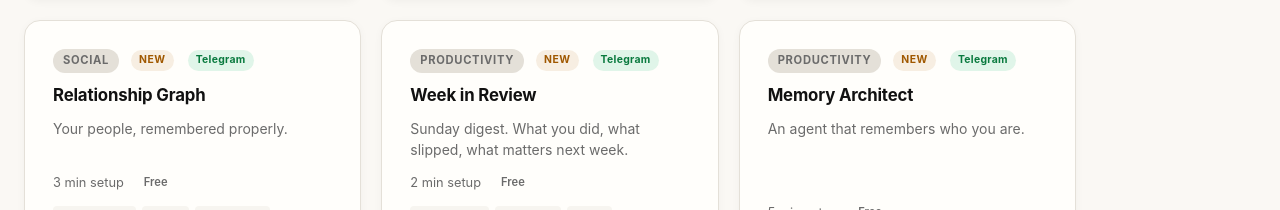
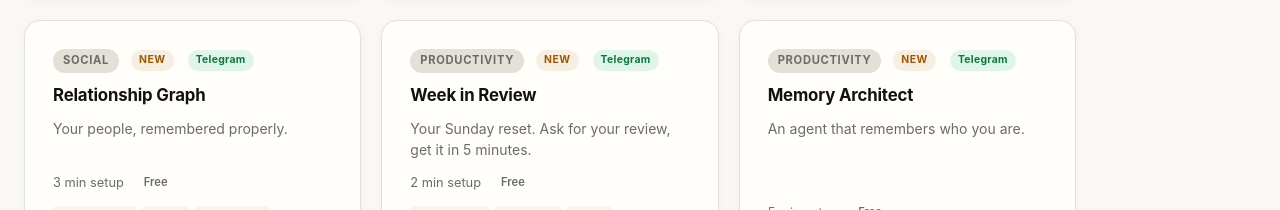
Before and after one commit to AgentStandard/web, a React (Vite) app: page / in a window 1280 px wide. Shown: the part 4174-4384 px from the top of the page. Built offline with nearby package versions, Linux system fonts and the light colour scheme; no server answers; the database is empty.

Commit message:
Top 5 Forge fixes: /packages Builder category, week-in-review honest, footer unicode, gift CTA live

```diff
--- a/src/App.jsx
+++ b/src/App.jsx
@@ -538,7 +538,7 @@ const packages = [
     slug: 'week-in-review',
     isNew: true,
     name: 'Week in Review',
-    tagline: 'Sunday digest. What you did, what slipped, what matters next week.',
+    tagline: 'Your Sunday reset. Ask for your review, get it in 5 minutes.',
     vertical: 'Productivity',
     tier: 'Free',
     setupTime: 2,
@@ -547,9 +547,9 @@ const packages = [
     certified: false,
     telegram: true,
     tags: ['productivity', 'reflection', 'goals', 'weekly-review'],
-    description: 'Every Sunday your agent reviews your week - what you accomplished, what did not happen, and what needs attention. Delivered proactively. No prompting required.',
-    whatItDoes: [
-      'Reaches out to you every Sunday with a digest - you do not have to ask',
+    description: 'Your weekly reset, on demand. Track what matters during the week, then ask for your review on Sunday — or whenever you\'re ready. What shipped, what slipped, what carries forward.',
+    whatItDoes: [
+      'Ask for your weekly review whenever you\'re ready — Sunday is the habit',
       'Tracks achievements, setbacks, and intentions you mention during the week',
       'Identifies what slipped and helps you decide whether it still matters',
       'Sets the agenda for the week ahead based on what you have told it',
@@ -558,7 +558,7 @@ const packages = [
     skills: [
       { name: 'Weekly Synthesis', description: 'Collects and summarises the week\'s activity' },
       { name: 'Goal Tracker', description: 'Tracks what you said you would do and whether it happened' },
-      { name: 'Proactive Delivery', description: 'Reaches out on Sunday without being prompted' },
+      { name: 'Weekly Reflection', description: 'Structured review of what happened and what to carry forward' },
     ],
     userLevel: 'beginner',
     keywords: ['productivity', 'reflection', 'goals', 'weekly-review', 'proactive'],
@@ -1475,7 +1475,7 @@ export default function App() {
         <h2>Stay ahead of the standard.</h2>
         <p>New packages, certification updates, and platform news - direct to your inbox.</p>
         {submitted ? (
-          <div className="submitted-msg">? You're on the list. We'll be in touch.</div>
+          <div className="submitted-msg">&#x2713; You're on the list. We'll be in touch.</div>
         ) : (
           <>
           <form className="email-form" onSubmit={handleSubmit}>
@@ -1495,7 +1495,7 @@ export default function App() {
 
       {/* Footer */}
       <footer className="footer">
-        <div className="footer-logo">AgentStandard ?</div>
+        <div className="footer-logo">AgentStandard <span className="star-glyph">&#x2736;</span></div>
         <div className="footer-links">
           <a href="https://github.com/AgentStandard/packages" target="_blank" rel="noreferrer">GitHub</a>
           <a href="mailto:hello@agentstandard.ai">hello@agentstandard.ai</a>
@@ -1503,7 +1503,7 @@ export default function App() {
           <button className="footer-link-btn" onClick={() => setPage('privacy')}>Privacy Policy</button>
           <button className="footer-link-btn" onClick={() => setPage('contributor-terms')}>Contributor Terms</button>
         </div>
-        <div className="footer-copy">Setting the standard for agent packages. � England & Wales</div>
+        <div className="footer-copy">Setting the standard for agent packages. &copy; England & Wales</div>
       </footer>
     </div>
   )
```
